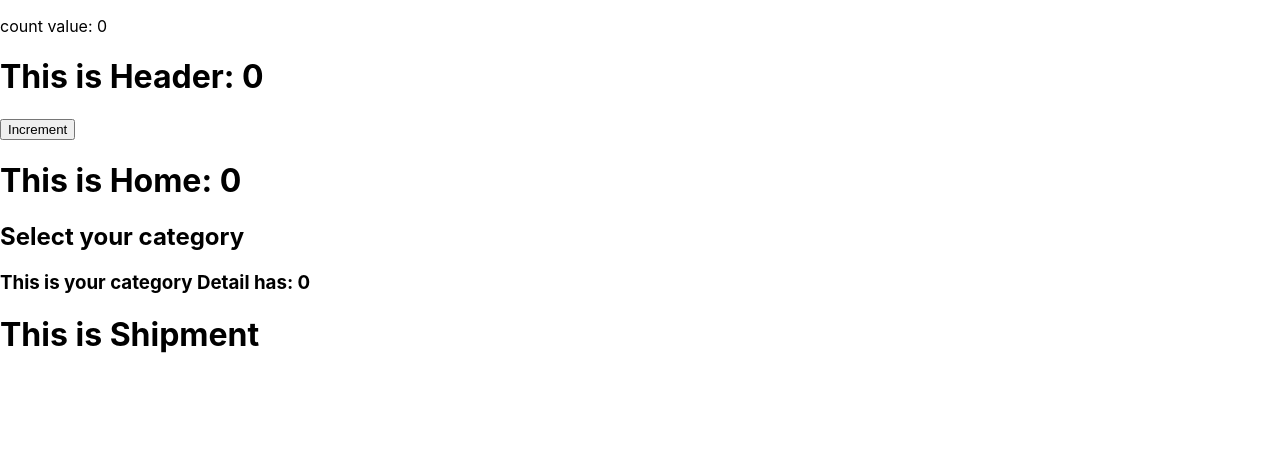
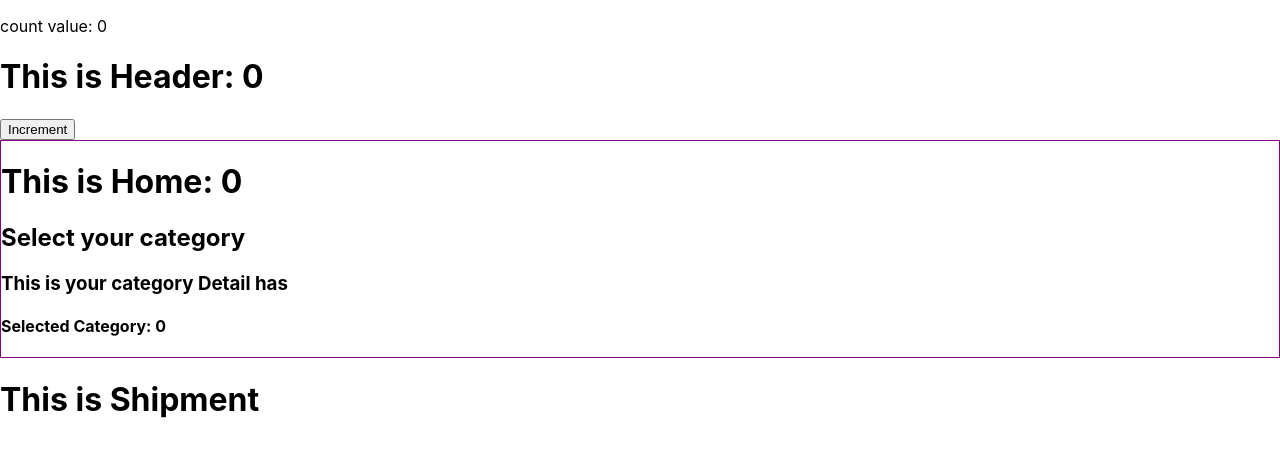
Before and after one commit to mdalamin123a/39-CONTEXT-API-USE-REDUCER-REDUX-CONCEPTS, a React (Create React App) app: page / in a window 1280 px wide. Shown: the top 456 px of the page. Built offline with nearby package versions, Linux system fonts and the light colour scheme.

Commit message:
39-4-Context-Api-Set-Dynamic-Data

```diff
--- a/src/App.js
+++ b/src/App.js
@@ -1,18 +1,20 @@
-import React, {useState} from "react";
+import React, {createContext, useState} from "react";
 import './App.css';
 import Header from './components/Header/Header';
 import Home from './components/Home/Home';
 import Shipment from './components/Shipment/Shipment';
 
+export const CategoryContext = createContext();
+
 function App() {
   const [count, setCount] = useState(0);
   return (
-    <div>
+   <CategoryContext.Provider value={count}>
       <p>count value: {count}</p>
       <Header count={count} setCount={setCount} />
-      <Home count={count} />
+      <Home />
       <Shipment />
-    </div>
+   </CategoryContext.Provider>
   );
 }
 
--- a/src/components/Categories/Categories.js
+++ b/src/components/Categories/Categories.js
@@ -1,12 +1,11 @@
 import React from 'react';
 import CategoryDetail from '../CategoryDetail/CategoryDetail';
 
-const Categories = (props) => {
-    const {count} = props;
+const Categories = () => {
     return (
         <div>
             <h2>Select your category</h2>
-            <CategoryDetail count={count}/>
+            <CategoryDetail></CategoryDetail>
         </div>
     );
 };
--- a/src/components/CategoryDetail/CategoryDetail.js
+++ b/src/components/CategoryDetail/CategoryDetail.js
@@ -1,10 +1,12 @@
-import React from 'react';
+import React, { useContext } from 'react';
+import { CategoryContext } from '../../App';
 
 const CategoryDetail = (props) => {
-    const {count} = props;
+    const category = useContext(CategoryContext);
     return (
         <div>
-           <h3>This is your category Detail has: {count}</h3>
+           <h3>This is your category Detail has</h3>
+           <h4>Selected Category: {category}</h4>
         </div>
     );
 };
--- a/src/components/Home/Home.js
+++ b/src/components/Home/Home.js
@@ -1,12 +1,13 @@
-import React from 'react';
+import React, { useContext } from 'react';
 import Categories from '../Categories/Categories';
+import { CategoryContext } from '../../App';
 
-const Home = (props) => {
-    const {count} = props;
+const Home = () => {
+    const category = useContext(CategoryContext);
     return (
-        <div>
-            <h1>This is Home: {count}</h1>
-            <Categories count = {count}/>
+        <div style={{border: '1px solid purple'}}>
+            <h1>This is Home: {category}</h1>
+            <Categories/>
         </div>
     );
 }
```
Also changed, not shown: what-learned.txt (added).
